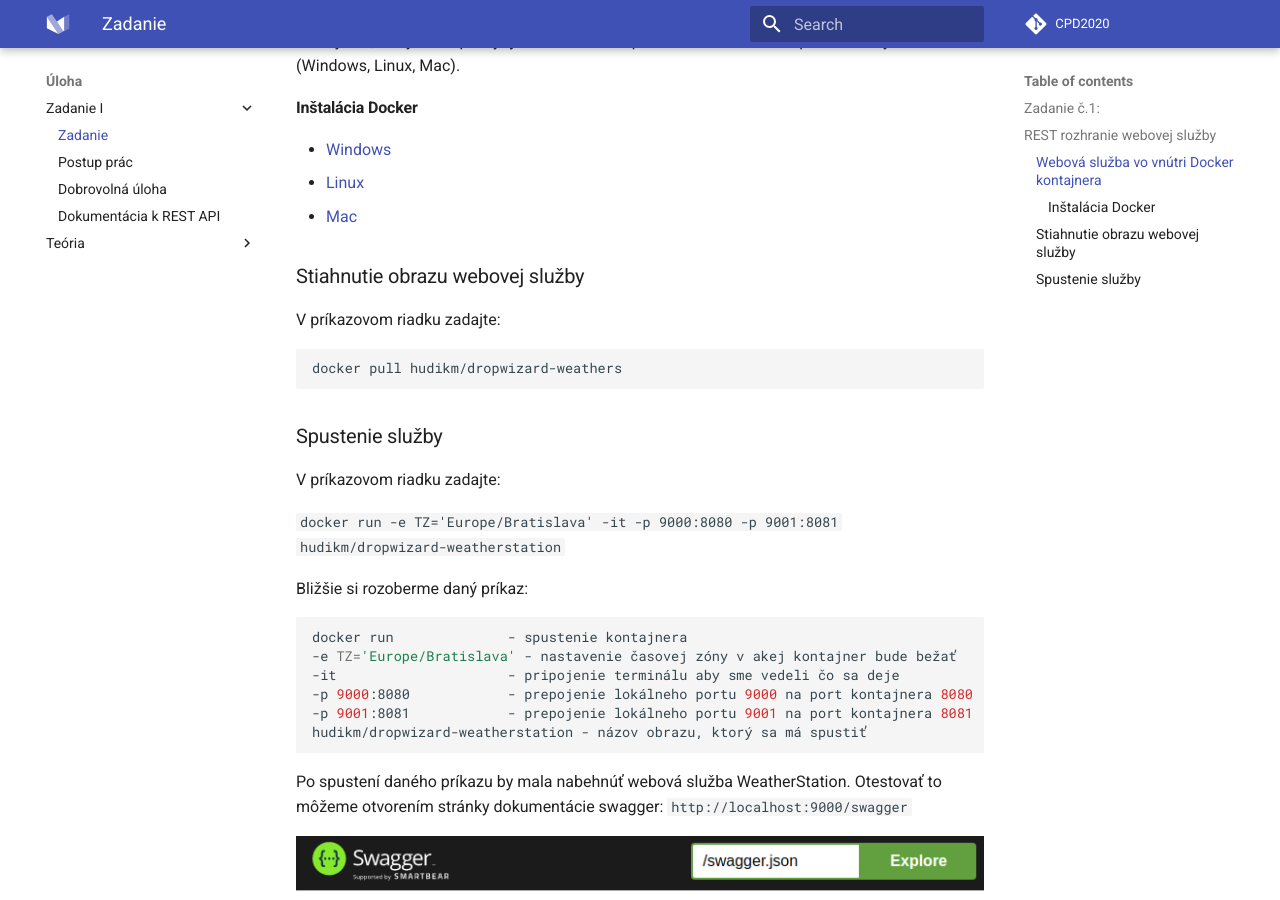
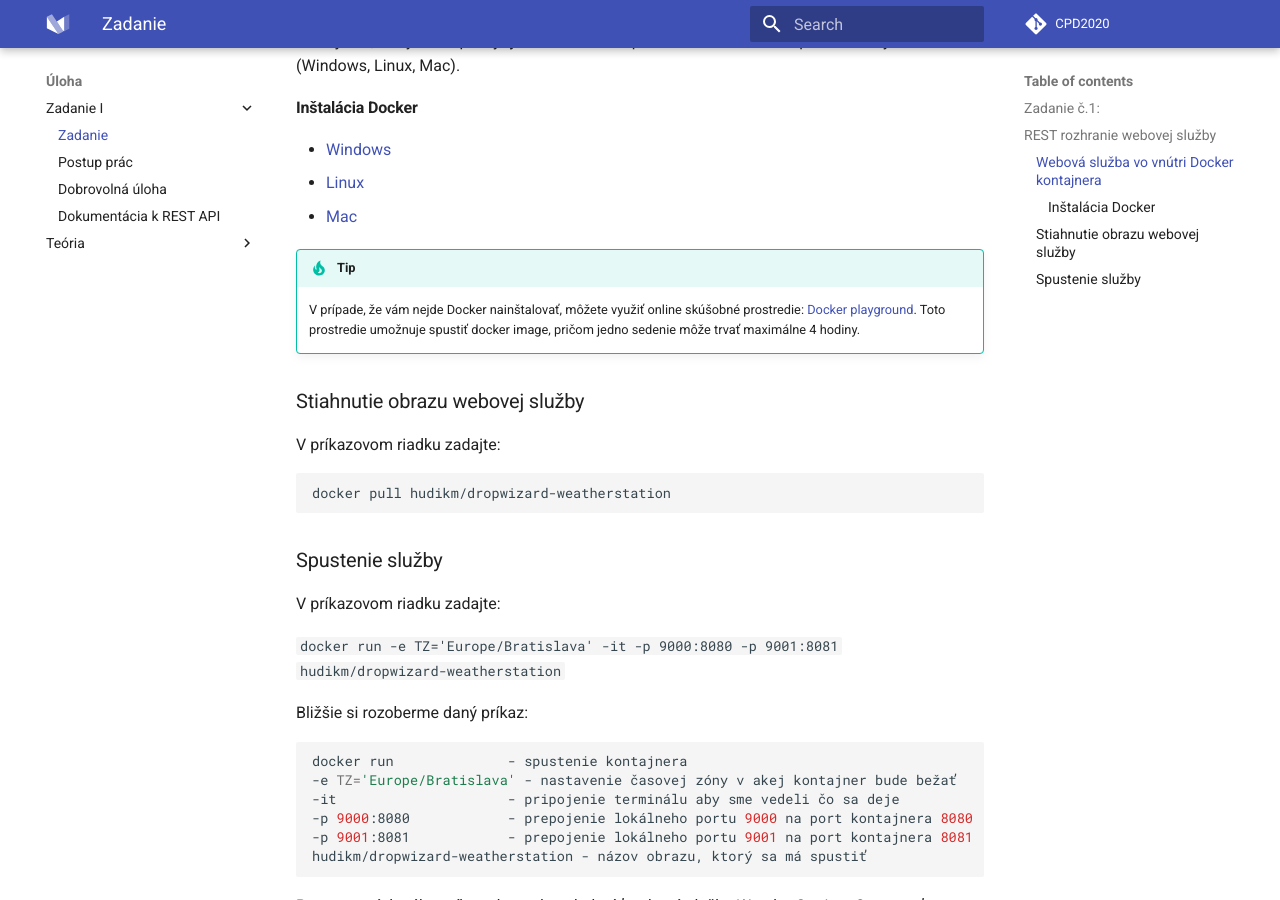
Before and after one commit to hudikm/IoTNode_CPD2020, an MkDocs documentation site: the page built from docs/index.md, in a window 1280 px wide and 900 px high, scrolled down 2319 px. Built offline with MkDocs 1.6.1 and Material for MkDocs 9.7.7, drawn with Linux system fonts in a browser that asks for light colours; comment, search, counter and statistics services are not loaded.

Commit message:
oprava docker prikazu

````diff
--- a/docs/index.md
+++ b/docs/index.md
@@ -53,10 +53,16 @@ Samotná webová služba je napísaná v Java jazyku s využitím Dropwizzard fr
 - [Linux](https://docs.docker.com/engine/install/#server)
 - [Mac](https://docs.docker.com/docker-for-mac/install/)
 
+!!! tip
+	V prípade, že vám nejde Docker nainštalovať, môžete využiť online skúšobné prostredie: [Docker playground](https://labs.play-with-docker.com/). Toto prostredie umožnuje spustiť docker image, pričom jedno sedenie môže trvať maximálne 4 hodiny.
+
+
+
 ### Stiahnutie obrazu webovej služby
+
 V príkazovom riadku zadajte:
 ```bash
-docker pull hudikm/dropwizard-weathers
+docker pull hudikm/dropwizard-weatherstation
 ```
 
 ### Spustenie služby
````
